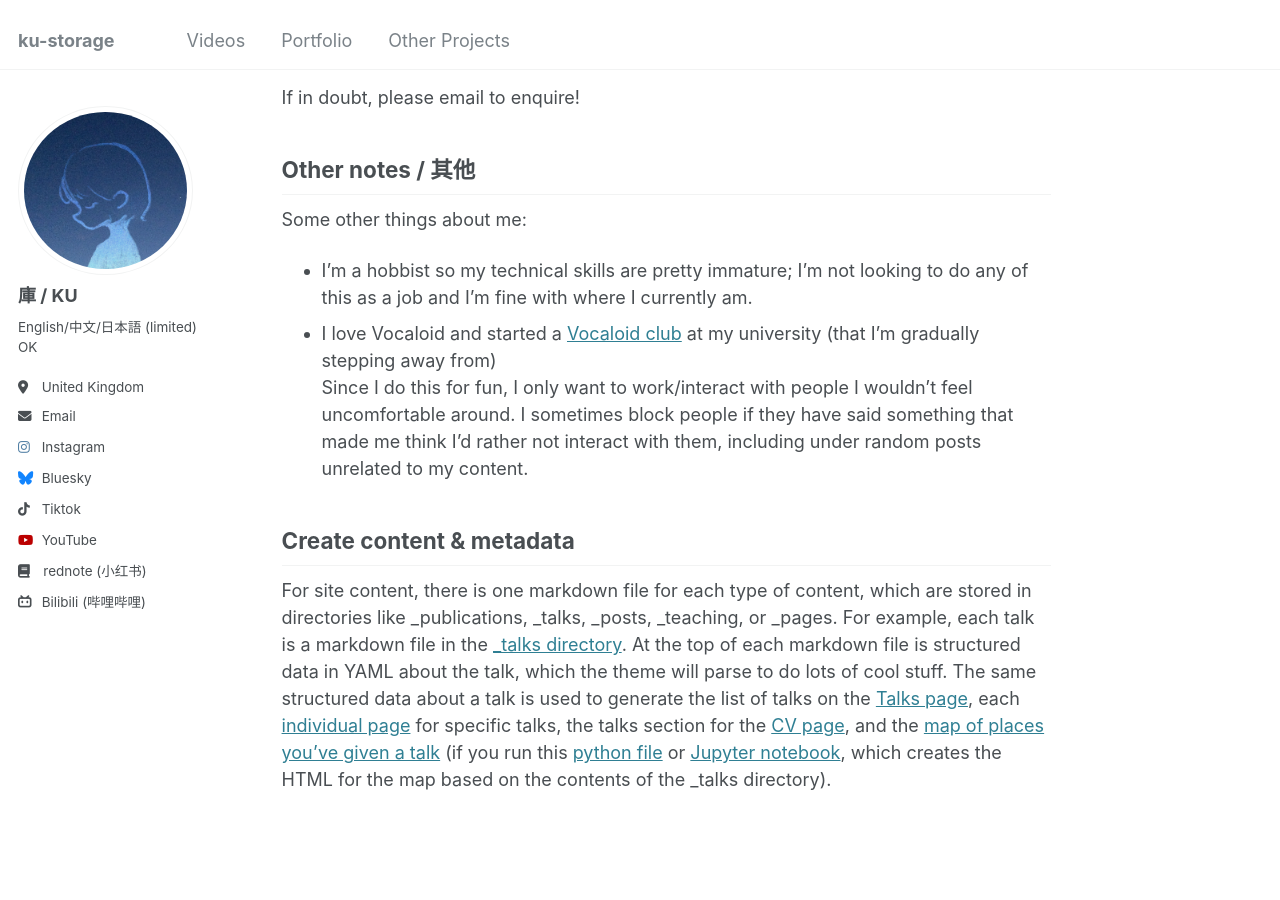
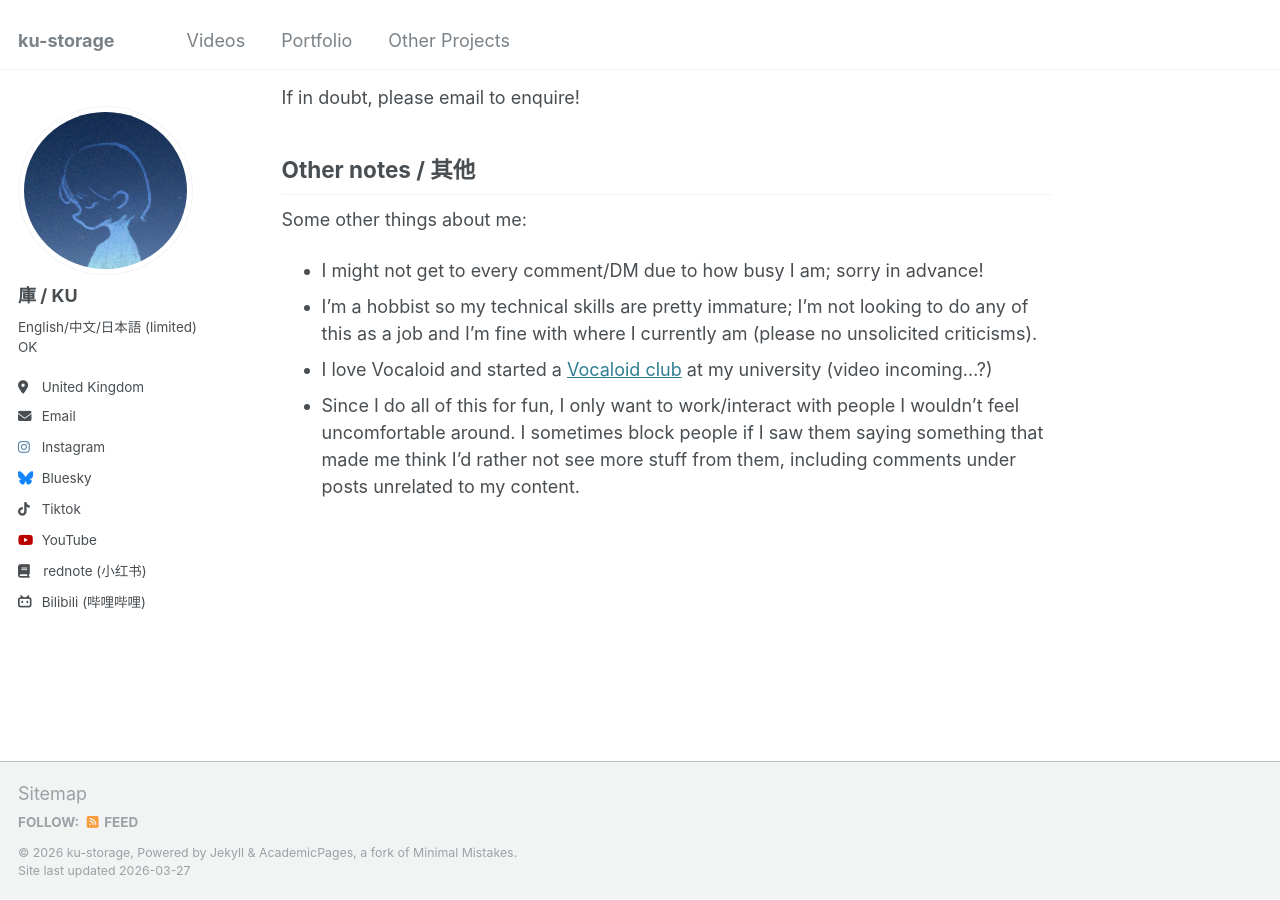
Before and after one commit to ku-storage/ku-storage.github.io, a Jekyll site: the page built from _pages/about.md, in a window 1280 px wide and 900 px high, scrolled down 2057 px. Built offline with Jekyll 4.4.1, drawn with Linux system fonts in a browser that asks for light colours.

Commit message:
Update about.md

```diff
--- a/_pages/about.md
+++ b/_pages/about.md
@@ -67,11 +67,8 @@ If in doubt, please email to enquire!
 Other notes / 其他
 ------
 Some other things about me:
-- I'm a hobbist so my technical skills are pretty immature; I'm not looking to do any of this as a job and I'm fine with where I currently am.
-- I love Vocaloid and started a [Vocaloid club](https://kcl-vocaloid.github.io/) at my university (that I'm gradually stepping away from)
+- I might not get to every comment/DM due to how busy I am; sorry in advance!
+- I'm a hobbist so my technical skills are pretty immature; I'm not looking to do any of this as a job and I'm fine with where I currently am (please no unsolicited criticisms).
+- I love Vocaloid and started a [Vocaloid club](https://kcl-vocaloid.github.io/) at my university (video incoming...?)
+- Since I do all of this for fun, I only want to work/interact with people I wouldn't feel uncomfortable around. I sometimes block people if I saw them saying something that made me think I’d rather not see more stuff from them, including comments under posts unrelated to my content.
 <br>
-Since I do this for fun, I only want to work/interact with people I wouldn't feel uncomfortable around. I sometimes block people if they have said something that made me think I’d rather not interact with them, including under random posts unrelated to my content. <br>
-
-Create content & metadata
-------
-For site content, there is one markdown file for each type of content, which are stored in directories like _publications, _talks, _posts, _teaching, or _pages. For example, each talk is a markdown file in the [_talks directory](https://github.com/academicpages/academicpages.github.io/tree/master/_talks). At the top of each markdown file is structured data in YAML about the talk, which the theme will parse to do lots of cool stuff. The same structured data about a talk is used to generate the list of talks on the [Talks page](https://academicpages.github.io/talks), each [individual page](https://academicpages.github.io/talks/2012-03-01-talk-1) for specific talks, the talks section for the [CV page](https://academicpages.github.io/cv), and the [map of places you've given a talk](https://academicpages.github.io/talkmap.html) (if you run this [python file](https://github.com/academicpages/academicpages.github.io/blob/master/talkmap.py) or [Jupyter notebook](https://github.com/academicpages/academicpages.github.io/blob/master/talkmap.ipynb), which creates the HTML for the map based on the contents of the _talks directory).
```
